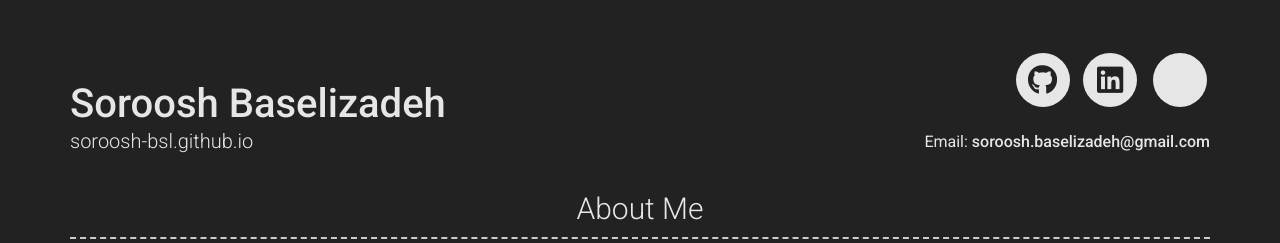
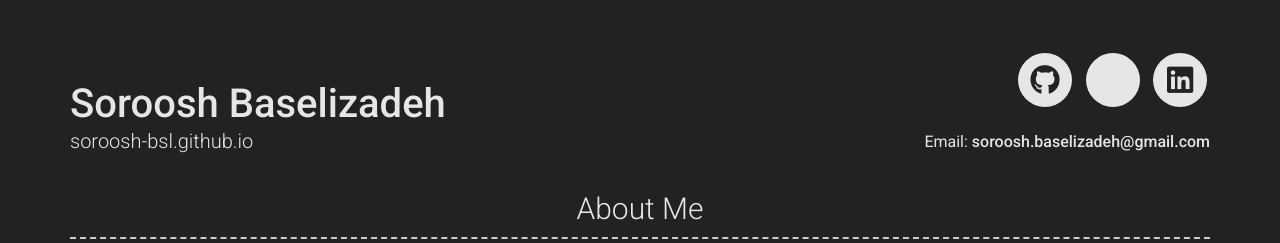
Before and after one commit to Soroosh-Bsl/soroosh-bsl.github.io, a Jekyll site: the page built from index.md, in a window 1280 px wide. Shown: the top 243 px of the page. Built offline with Jekyll 4.4.1, drawn with Linux system fonts in a browser that asks for light colours; nearby versions of some CDN libraries; a style sheet for code colours, icons or effects is not loaded.

Commit message:
header update

```diff
--- a/_config.yml
+++ b/_config.yml
@@ -32,12 +32,13 @@
 #youtube_username: jekyll
 #googleplus_username: +jekyll
 #orcid_username: 0000-0000-0000-0000
+semantic_scholar_username: Soroosh-Baselizadeh/1429835055
 
 # Additional icon links
-additional_links:
-- title: My SemanticScholar
-  icon: ai ai-semantic-scholar ai-4x
-  url: https://www.semanticscholar.org/author/Soroosh-Baselizadeh/1429835055
+#additional_links:
+# - title: My SemanticScholar
+#  icon: ai ai-semantic-scholar ai-4x
+#  url: https://www.semanticscholar.org/author/Soroosh-Baselizadeh/1429835055
 # - title: another link
 #   icon: font awesome brand icon name (eg. fab fa-twitter) (https://fontawesome.com/icons?d=gallery&s=brands&m=free)
 #   url: Link url (eg. https://google.com)
--- a/_includes/header.html
+++ b/_includes/header.html
@@ -1,3 +1,4 @@
+<link rel="stylesheet" href="https://cdn.jsdelivr.net/gh/jpswalsh/academicons@1/css/academicons.min.css">
 <div class="container header-contianer">
   <div class="row">
     <div class="col-xs-12 col-sm-6 col-md-6 col-lg-8 header-left">
@@ -31,6 +32,20 @@
           <li>
             <a target="_blank" href="https://github.com/{{ site.github_username| cgi_escape | escape }}" class="button button--sacnite button--round-l">
               <i class="fab fa-github" title="My Github"></i>
+            </a>
+          </li>
+        {%- endif -%}
+        {%- if site.semantic_scholar_username -%}
+          <li>
+            <a target="_blank" href="https://www.semanticscholar.org/author/{{ site.github_username| cgi_escape | escape }}" class="button button--sacnite button--round-l">
+              <i class="ai ai-semantic-scholar ai-4x" title="My Semantic Scholar"></i>
+            </a>
+          </li>
+        {%- endif -%}
+        {%- if site.google_scholar_username -%}
+          <li>
+            <a target="_blank" href="https://scholar.google.com/citations?hl=en&user={{ site.github_username| cgi_escape | escape }}" class="button button--sacnite button--round-l">
+              <i class="ai ai-google-scholar ai-4x" title="My Google Scholar"></i>
             </a>
           </li>
         {%- endif -%}
--- a/_layouts/default.html
+++ b/_layouts/default.html
@@ -1,5 +1,4 @@
 <!DOCTYPE html>
-<link rel="stylesheet" href="https://cdn.jsdelivr.net/gh/jpswalsh/academicons@1/css/academicons.min.css">
 <html lang="{{ page.lang | default: site.lang | default: 'en' }}">
 
 {%- include head.html -%}
```
